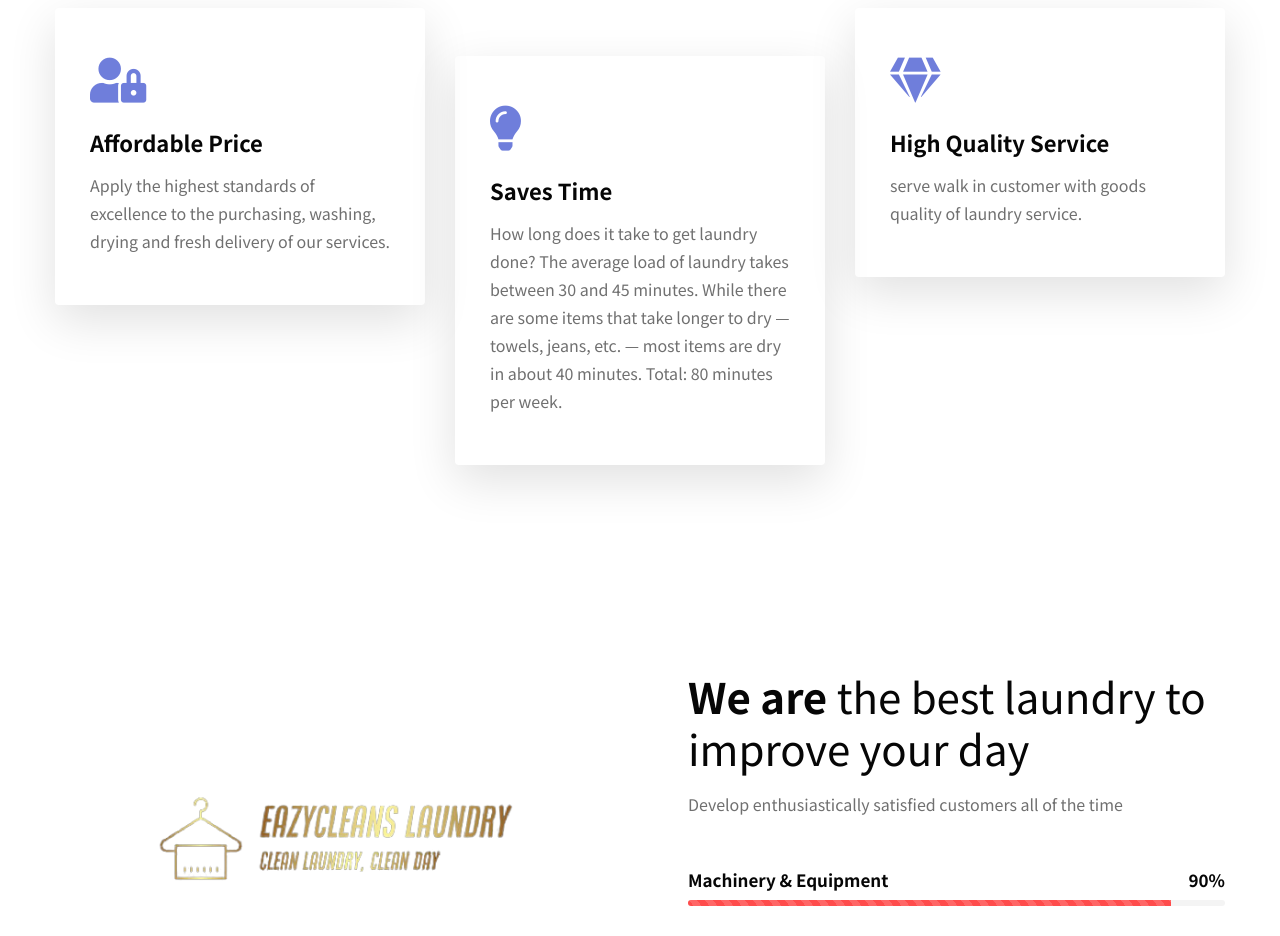
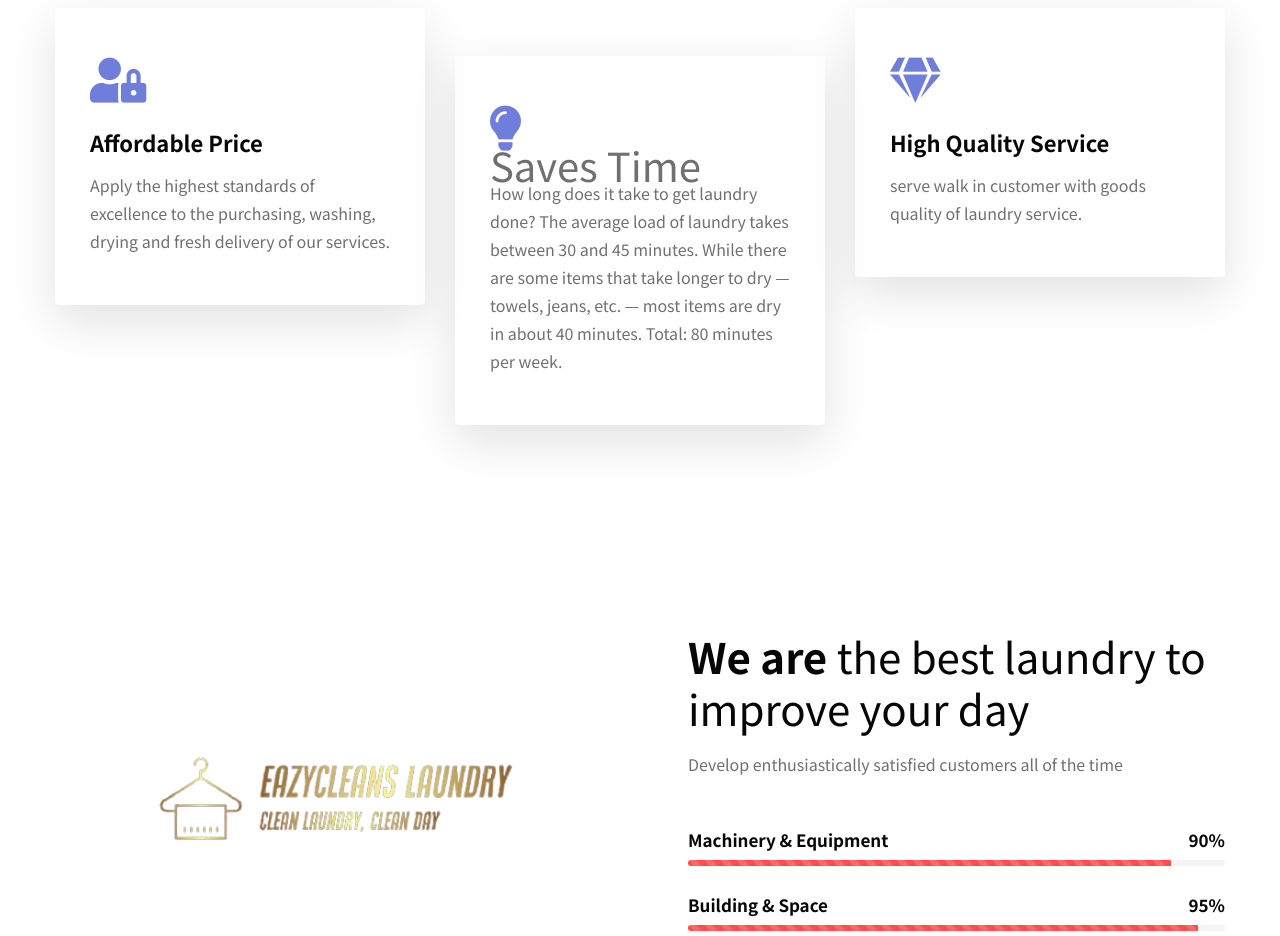
Before and after one commit to ameeridz/eazycleanslaundry, a plain HTML site: page index.html in a window 1280 px wide. Shown: the part 1040-1976 px from the top of the page. Drawn offline with Linux system fonts and the light colour scheme.

Commit message:
Update index.html

```diff
--- a/index.html
+++ b/index.html
@@ -107,7 +107,7 @@
                 <div class="col-lg-4 col-md-6 grids-feature mt-5">
                     <div class="area-box">
                         <i class="fas fa-lightbulb"></i>
-                        <h4><a href="about.html" class="title-head">Saves Time</a></h4>
+                        <h1><a href="about.html" class="title-head">Saves Time</a></h1>
                         <p class="">How long does it take to get laundry done?
                             The average load of laundry takes between 30 and 45 minutes.
                             While there are some items that take longer to dry — towels, jeans, etc. —
```
